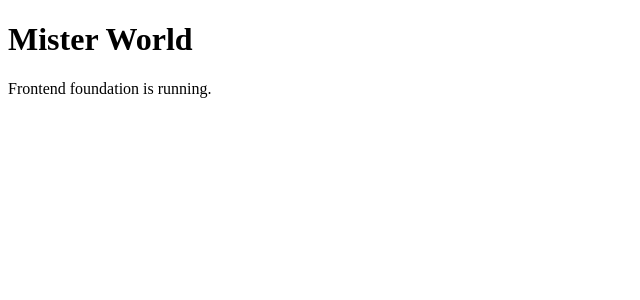
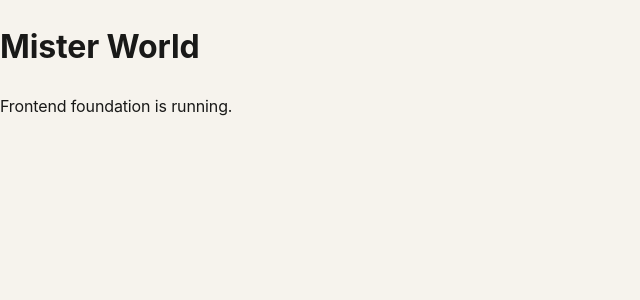
Before and after one commit to WonhoOne/frontend, a React (Vite) app: page / in a window 1280 px wide. Shown: the top 300 px of the page, without its empty margins (0-640 px from the left). Built offline with nearby package versions, Linux system fonts and the light colour scheme.

Commit message:
feat: add design and motion tokens

```diff
--- /dev/null
+++ b/src/app/styles/global.css
@@ -0,0 +1,64 @@
+*,
+*::before,
+*::after {
+  box-sizing: border-box;
+}
+
+html {
+  background: var(--mw-canvas);
+  color: var(--mw-ink);
+  font-family: var(--mw-font-ui);
+  font-synthesis: none;
+  text-size-adjust: 100%;
+}
+
+body {
+  margin: 0;
+  min-height: 100vh;
+  background: var(--mw-canvas);
+  color: var(--mw-ink);
+  font-family: var(--mw-font-ui);
+  font-size: var(--mw-font-size-body-md);
+  line-height: var(--mw-line-height-body-md);
+  letter-spacing: var(--mw-tracking-body);
+  -webkit-font-smoothing: antialiased;
+  -moz-osx-font-smoothing: grayscale;
+}
+
+#root {
+  min-height: 100vh;
+}
+
+button,
+input,
+select,
+textarea {
+  color: inherit;
+  font: inherit;
+}
+
+img,
+picture,
+video,
+canvas {
+  display: block;
+  max-width: 100%;
+}
+
+img {
+  height: auto;
+}
+
+[hidden] {
+  display: none !important;
+}
+
+:focus-visible {
+  outline: var(--mw-focus-outline);
+  outline-offset: var(--mw-focus-offset);
+}
+
+::selection {
+  background: var(--mw-accent-soft);
+  color: var(--mw-ink);
+}
--- /dev/null
+++ b/src/app/styles/tokens.css
@@ -0,0 +1,184 @@
+:root {
+  /* Foundation colors */
+  --mw-canvas: #f6f3ed;
+  --mw-surface: #fbf9f5;
+  --mw-surface-elevated: #fffdfc;
+  --mw-surface-muted: #eee9e1;
+
+  --mw-ink: #191918;
+  --mw-ink-soft: #34322f;
+  --mw-text-secondary: #6e6961;
+  --mw-text-tertiary: #918a80;
+
+  --mw-border: #ddd7ce;
+  --mw-border-strong: #bdb5a9;
+  --mw-overlay: rgba(15, 14, 12, 0.48);
+  --mw-overlay-strong: rgba(15, 14, 12, 0.68);
+
+  /* Brand accent */
+  --mw-accent: #9b7a4b;
+  --mw-accent-hover: #87673c;
+  --mw-accent-soft: #eee3d2;
+  --mw-accent-faint: #f6efe4;
+  --mw-on-accent: #181512;
+
+  /* Semantic colors */
+  --mw-success: #2f6b50;
+  --mw-success-soft: #e6f0ea;
+  --mw-warning: #9b672f;
+  --mw-warning-soft: #f3e9dc;
+  --mw-danger: #a34b44;
+  --mw-danger-soft: #f6e7e5;
+  --mw-info: #496a7d;
+  --mw-info-soft: #e7eef2;
+
+  /* Theme-local accents. These do not replace the global palette. */
+  --mw-theme-honeymoon: #9a6c68;
+  --mw-theme-parents: #6f7d68;
+  --mw-theme-golf: #365744;
+  --mw-theme-trekking: #596971;
+
+  /* Typography */
+  --mw-font-ui:
+    'Pretendard Variable', Pretendard, -apple-system, BlinkMacSystemFont, 'Segoe UI',
+    'Noto Sans KR', sans-serif;
+  --mw-font-editorial: 'Instrument Serif', 'Times New Roman', serif;
+
+  --mw-font-weight-regular: 400;
+  --mw-font-weight-medium: 500;
+  --mw-font-weight-semibold: 600;
+
+  /* Mobile-first type preset */
+  --mw-font-size-display-2xl: 58px;
+  --mw-line-height-display-2xl: 0.98;
+  --mw-font-size-display-xl: 48px;
+  --mw-line-height-display-xl: 1.02;
+  --mw-font-size-display-lg: 40px;
+  --mw-line-height-display-lg: 1.08;
+  --mw-font-size-heading-xl: 32px;
+  --mw-line-height-heading-xl: 1.18;
+  --mw-font-size-heading-lg: 28px;
+  --mw-line-height-heading-lg: 1.22;
+  --mw-font-size-heading-md: 22px;
+  --mw-line-height-heading-md: 1.3;
+  --mw-font-size-heading-sm: 19px;
+  --mw-line-height-heading-sm: 1.35;
+  --mw-font-size-body-lg: 17px;
+  --mw-line-height-body-lg: 1.6;
+  --mw-font-size-body-md: 16px;
+  --mw-line-height-body-md: 1.6;
+  --mw-font-size-body-sm: 14px;
+  --mw-line-height-body-sm: 1.55;
+  --mw-font-size-label-md: 14px;
+  --mw-line-height-label-md: 1.3;
+  --mw-font-size-label-sm: 12px;
+  --mw-line-height-label-sm: 1.3;
+  --mw-font-size-micro: 11px;
+  --mw-line-height-micro: 1.25;
+
+  --mw-tracking-editorial: -0.025em;
+  --mw-tracking-heading: -0.02em;
+  --mw-tracking-body: -0.008em;
+  --mw-tracking-label: 0;
+  --mw-tracking-eyebrow: 0.08em;
+
+  /* Spacing */
+  --mw-space-0: 0;
+  --mw-space-1: 4px;
+  --mw-space-2: 8px;
+  --mw-space-3: 12px;
+  --mw-space-4: 16px;
+  --mw-space-5: 20px;
+  --mw-space-6: 24px;
+  --mw-space-8: 32px;
+  --mw-space-10: 40px;
+  --mw-space-12: 48px;
+  --mw-space-16: 64px;
+  --mw-space-20: 80px;
+  --mw-space-24: 96px;
+  --mw-space-32: 128px;
+  --mw-space-40: 160px;
+
+  /* Container widths and mobile-first page gutter */
+  --mw-container-wide: 1440px;
+  --mw-container-main: 1280px;
+  --mw-container-transaction: 1180px;
+  --mw-container-reading: 760px;
+  --mw-container-auth: 520px;
+  --mw-page-gutter: 20px;
+
+  /* Radius */
+  --mw-radius-xs: 4px;
+  --mw-radius-sm: 8px;
+  --mw-radius-md: 12px;
+  --mw-radius-lg: 18px;
+  --mw-radius-xl: 28px;
+  --mw-radius-pill: 999px;
+
+  /* Borders */
+  --mw-border-subtle: 1px solid #e7e1d8;
+  --mw-border-default: 1px solid var(--mw-border);
+  --mw-border-strong-token: 1px solid var(--mw-border-strong);
+  --mw-border-accent: 1px solid var(--mw-accent);
+  --mw-border-danger: 1px solid var(--mw-danger);
+
+  /* Elevation */
+  --mw-elevation-0: none;
+  --mw-elevation-1: 0 1px 2px rgba(25, 23, 20, 0.05), 0 6px 18px rgba(25, 23, 20, 0.04);
+  --mw-elevation-2: 0 12px 32px rgba(25, 23, 20, 0.1);
+  --mw-elevation-3: 0 24px 64px rgba(25, 23, 20, 0.16);
+
+  /* Z-index */
+  --mw-z-base: 0;
+  --mw-z-raised: 10;
+  --mw-z-sticky: 20;
+  --mw-z-dropdown: 40;
+  --mw-z-header: 50;
+  --mw-z-backdrop: 80;
+  --mw-z-modal: 90;
+  --mw-z-toast: 100;
+
+  /* Focus */
+  --mw-focus-outline: 2px solid var(--mw-accent);
+  --mw-focus-offset: 3px;
+}
+
+/*
+ * Breakpoint constants documented by the design system:
+ * sm 640 / md 768 / lg 1024 / xl 1280 / 2xl 1440.
+ * CSS custom properties cannot be used directly in media query conditions.
+ */
+@media (min-width: 640px) {
+  :root {
+    --mw-page-gutter: 32px;
+  }
+}
+
+@media (min-width: 1024px) {
+  :root {
+    --mw-page-gutter: 48px;
+
+    --mw-font-size-display-2xl: 96px;
+    --mw-line-height-display-2xl: 0.96;
+    --mw-font-size-display-xl: 72px;
+    --mw-line-height-display-xl: 1;
+    --mw-font-size-display-lg: 56px;
+    --mw-line-height-display-lg: 1.06;
+    --mw-font-size-heading-xl: 40px;
+    --mw-line-height-heading-xl: 1.15;
+    --mw-font-size-heading-lg: 32px;
+    --mw-line-height-heading-lg: 1.2;
+    --mw-font-size-heading-md: 24px;
+    --mw-line-height-heading-md: 1.28;
+    --mw-font-size-heading-sm: 20px;
+    --mw-line-height-heading-sm: 1.35;
+    --mw-font-size-body-lg: 18px;
+    --mw-line-height-body-lg: 1.65;
+  }
+}
+
+@media (min-width: 1440px) {
+  :root {
+    --mw-page-gutter: 64px;
+  }
+}
--- a/src/main.tsx
+++ b/src/main.tsx
@@ -2,6 +2,9 @@ import { StrictMode } from 'react';
 import { createRoot } from 'react-dom/client';
 
 import { App } from '@/app/App';
+import '@/app/styles/tokens.css';
+import '@/shared/motion/motion.css';
+import '@/app/styles/global.css';
 
 const rootElement = document.getElementById('root');
 
--- /dev/null
+++ b/src/shared/motion/motion.css
@@ -0,0 +1,43 @@
+:root {
+  --mw-motion-instant: 80ms;
+  --mw-motion-fast: 140ms;
+  --mw-motion-control: 200ms;
+  --mw-motion-component: 280ms;
+  --mw-motion-panel: 360ms;
+  --mw-motion-section: 480ms;
+  --mw-motion-page: 620ms;
+  --mw-motion-cinematic: 820ms;
+
+  --mw-ease-standard: cubic-bezier(0.2, 0, 0, 1);
+  --mw-ease-enter: cubic-bezier(0.16, 1, 0.3, 1);
+  --mw-ease-exit: cubic-bezier(0.4, 0, 1, 1);
+  --mw-ease-cinematic: cubic-bezier(0.22, 1, 0.36, 1);
+}
+
+/*
+ * Reduced motion is a runtime capability, not a visual afterthought.
+ * Long shared transforms are removed by the component that owns them; the
+ * foundation shortens shared timing and prevents repeating CSS animation.
+ */
+@media (prefers-reduced-motion: reduce) {
+  :root {
+    --mw-motion-control: var(--mw-motion-instant);
+    --mw-motion-component: var(--mw-motion-instant);
+    --mw-motion-panel: var(--mw-motion-instant);
+    --mw-motion-section: var(--mw-motion-instant);
+    --mw-motion-page: var(--mw-motion-instant);
+    --mw-motion-cinematic: var(--mw-motion-instant);
+  }
+
+  html {
+    scroll-behavior: auto;
+  }
+
+  *,
+  *::before,
+  *::after {
+    animation-duration: 0.01ms !important;
+    animation-iteration-count: 1 !important;
+    animation-delay: 0ms !important;
+  }
+}
```
Also changed, not shown: 1 other file (tests, documents, lock files or other folders).
